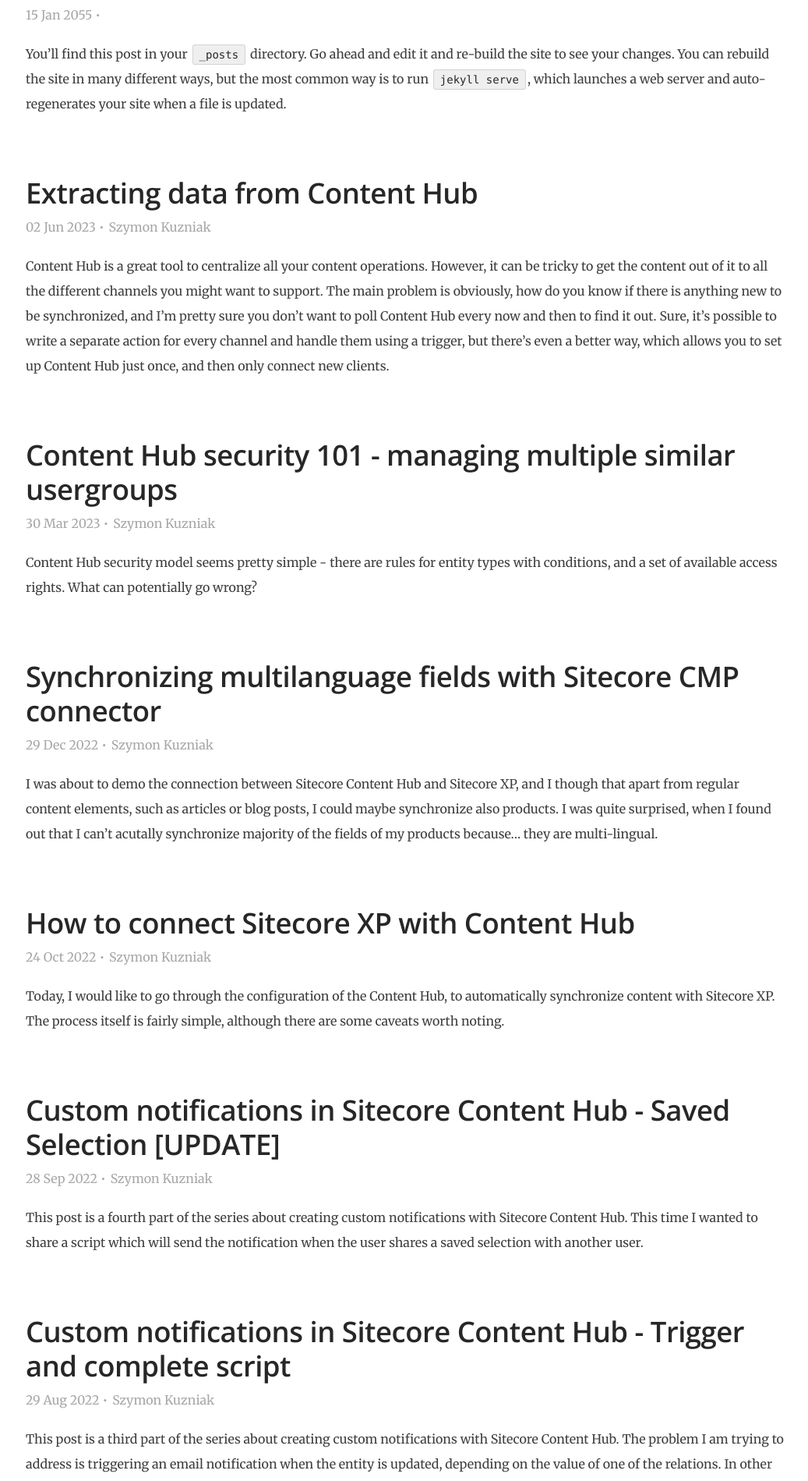
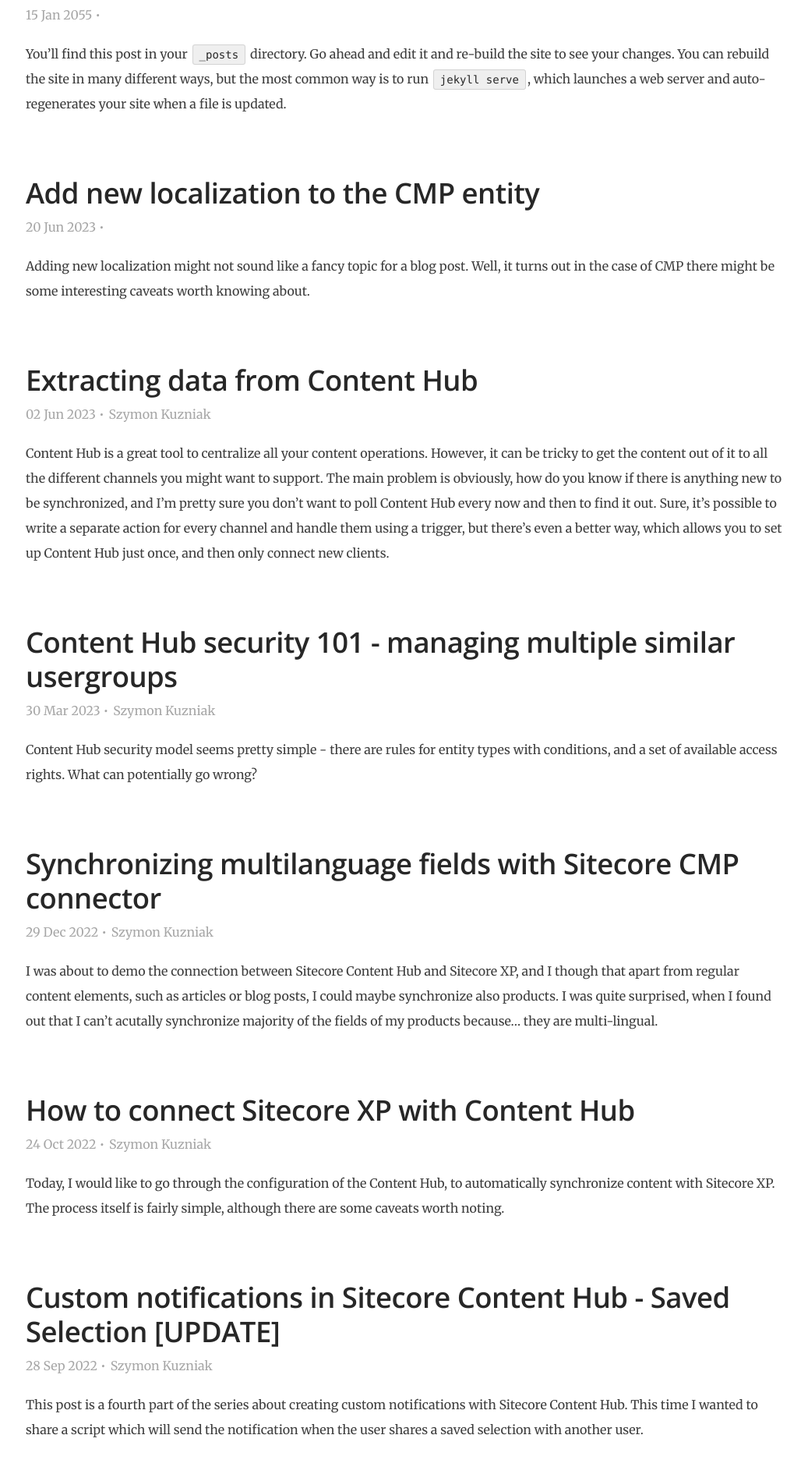
Before and after one commit to skuzniak/skuzniak.github.io, a Jekyll site: the page built from index.markdown, in a window 1280 px wide. Shown: the part 391-2290 px from the top of the page at 78% size, without its empty margins (107-1144 px from the left). Built offline with Jekyll 4.4.1, drawn with Linux system fonts in a browser that asks for light colours; the list of posts is cut into pages by our own code; some of the changed text lies outside the part shown.

Commit message:
Added new article, updated ficaption style and updated pagination

```diff
--- a/_config.yml
+++ b/_config.yml
@@ -39,7 +39,7 @@
 # Pagination Settings
 pagination:
   enabled: true
-  per_page: 2
+  per_page: 10
   permalink: '/page/:num/'
   title: ':title - page :num of :max'
   limit: 0
--- a/_layouts/blog.html
+++ b/_layouts/blog.html
@@ -3,7 +3,7 @@
 title: Blog
 ---
 
-{% for post in site.posts %}
+{% for post in paginator.posts %}
     <article class="entry">
 
         <header class="entry__header">
--- /dev/null
+++ b/_posts/2055-01-15-add-new-localization-cmp.markdown
@@ -0,0 +1,88 @@
+---
+layout: post
+title:  "Add new localization to the CMP entity"
+date:   2023-06-20 07:42:31 +0100
+categories: content-hub cmp
+---
+Adding new localization might not sound like a fancy topic for a blog post.
+Well, it turns out in the case of CMP there might be some interesting caveats worth knowing about.
+
+Let's ride.
+
+### First things first.
+
+In order to localize a content entity, you need to click Localize button in the top right, three dots, menu:
+
+<figure>
+<img src="/assets/posts/cmp-localizations/01-localize.jpg" alt="The Localize button on the CMP content entity." />
+<figcaption>The Localize button on the CMP content entity.</figcaption>
+</figure>
+
+And select your locale:
+
+<figure>
+<img src="/assets/posts/cmp-localizations/02-locale-select.jpg" alt="Selection of the locale when creating a new localized version." />
+<figcaption>Selection of the locale when creating a new localized version.</figcaption>
+</figure>
+
+From a list:
+
+<figure>
+<img src="/assets/posts/cmp-localizations/03-available-localizations.jpg" alt="List of available localizations to select." />
+<figcaption>List of available localizations to select.</figcaption>
+</figure>
+
+### Problem 1 - New localization values
+
+Imagine you want to add new localization in the first place.
+That's not done through the portal languages - they are independent.
+In fact, localizations are stored in a taxonomy - `M.Localization`.
+
+You can easily find it by going to the **Manage** section, then **Schema** and finding `M.Content` entity.
+
+<figure>
+<img src="/assets/posts/cmp-localizations/04-content-entity-definition.jpg" alt="The M.Content entity definition." />
+<figcaption>The M.Content entity definition.</figcaption>
+</figure>
+
+Armed with this knowledge, you can now go back to the **Manage** section, then **Taxonomy** and find the `M.Localization` taxonomy.
+You can add new localization values by clicking the '+' button in the upper bar.
+
+<figure>
+<img src="/assets/posts/cmp-localizations/05-localization-taxonomy.jpg" alt="Adding new localization to M.Localization taxonomy." />
+<figcaption>Adding new localization to M.Localization taxonomy.</figcaption>
+</figure>
+
+Values from this taxonomy will appear on the list when creating new localization.
+
+### Problem 2 - Create new localization
+
+Now that you have all the locales you need, there shouldn't be a problem with adding new, localized versions of your content, right?
+Well, that depends.
+
+You might find a problem when creating a new version, which doesn't seem to make sense at the beginning.
+
+<figure>
+<img src="/assets/posts/cmp-localizations/06-create-new-version-problem.jpg" alt="Validation error when creating new localization." />
+<figcaption>Validation error when creating new localization.</figcaption>
+</figure>
+
+Even though you have provided both mandatory fields, the version does not validate and cannot be saved.
+The message reads **"Field must be filled in for the original entity"**.
+
+Much better message, which actually helped me to solve this problem is the notification message (which disappears pretty fast) and it reads **"Make sure that the required fields are filled in for both the original an the variant entity"**.
+
+The actual problem is, the original version also needs the locale to be set up, and the field seems to be manadatory.
+However, when you create the content, Locale field is not marked as one and you can skip it.
+In this case you will end up with the following issue.
+
+So, either remember about filling in this field every time you create new version, or simply go to content Details secion and provide the necessary value.
+
+<figure>
+<img src="/assets/posts/cmp-localizations/07-content-details.jpg" alt="Add missing local on content Details tab." />
+<figcaption>Add missing local on content Details tab.</figcaption>
+</figure>
+
+When the locale for the original version is provided, other localizations can be created without any problems.
+
+Happy content creation.
--- a/assets/css/base.css
+++ b/assets/css/base.css
@@ -390,6 +390,11 @@
 div, dl, dt, dd, ul, ol, li, h1, h2, h3, h4, h5, h6, pre, form, p, blockquote, th, td {
     margin: 0;
     padding: 0;
+}
+
+figcaption {
+    font-size: small;
+    color: #656986;
 }
 
 p {
```
Also changed, not shown: assets/posts/cmp-localizations/01-localize.jpg (added), assets/posts/cmp-localizations/02-locale-select.jpg (added), assets/posts/cmp-localizations/03-available-localizations.jpg (added), assets/posts/cmp-localizations/04-content-entity-definition.jpg (added), assets/posts/cmp-localizations/05-localization-taxonomy.jpg (added), assets/posts/cmp-localizations/06-create-new-version-problem.jpg (added), assets/posts/cmp-localizations/07-content-details.jpg (added).
